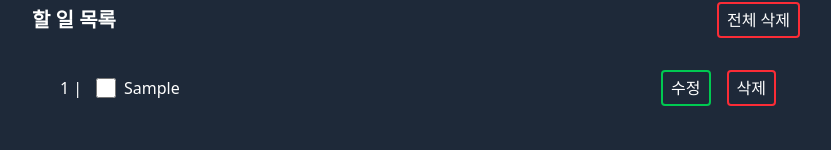
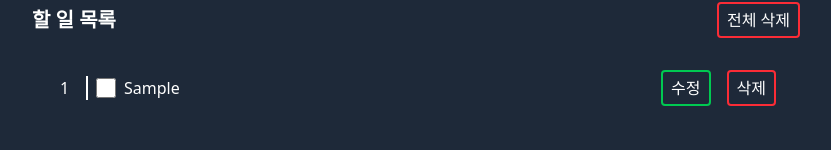
Before and after one commit to daybreaker42/react-todo, a React (Vite) app: page / in a window 1280 px wide. Both pictures are taken after typing "Sample" into the empty fields and a click on the button "추가하기". Shown: the part 150-300 px from the top of the page, without its empty margins (224-1055 px from the left). Built offline with nearby package versions, Linux system fonts and the light colour scheme.

Commit message:
줄번호 style border로 변경

```diff
--- a/src/App.tsx
+++ b/src/App.tsx
@@ -191,7 +191,8 @@ function App() {
                 className={`border-b-1 last:border-none border-gray-300 p-2 flex justify-between items-center ${todo.finished ? 'finished' : ''}`}>
               {/* todo 내용 */}
               <div className='flex gap-2 items-center'>
-                <span className='w-8 px-1'>{index + 1}</span>
+                  {/* line no */}
+                  <span className='w-8 px-1 border-r-2'>{index + 1}</span>
                   {/* finished checker */}
                   <input type="checkbox" checked={todo.finished} onChange={() => toggleFinished(index)} tabIndex={-1}
                     className='w-5 h-5 accent-blue-500' />
--- a/src/css/todo.css
+++ b/src/css/todo.css
@@ -29,6 +29,3 @@ button.delete{
 .finished .todo-text{
     @apply line-through text-gray-500;
 }
-li > div > span:not(span.todo-text):after {
-    content:" |";
-}
```
